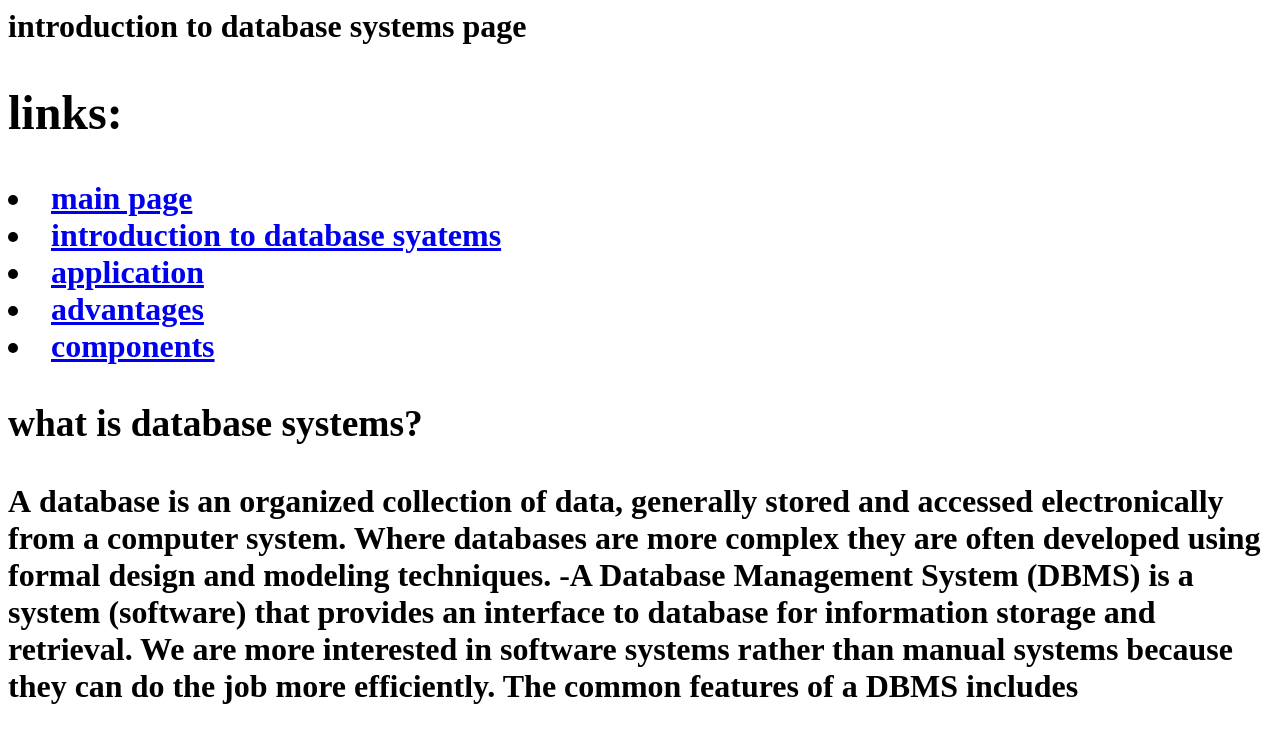
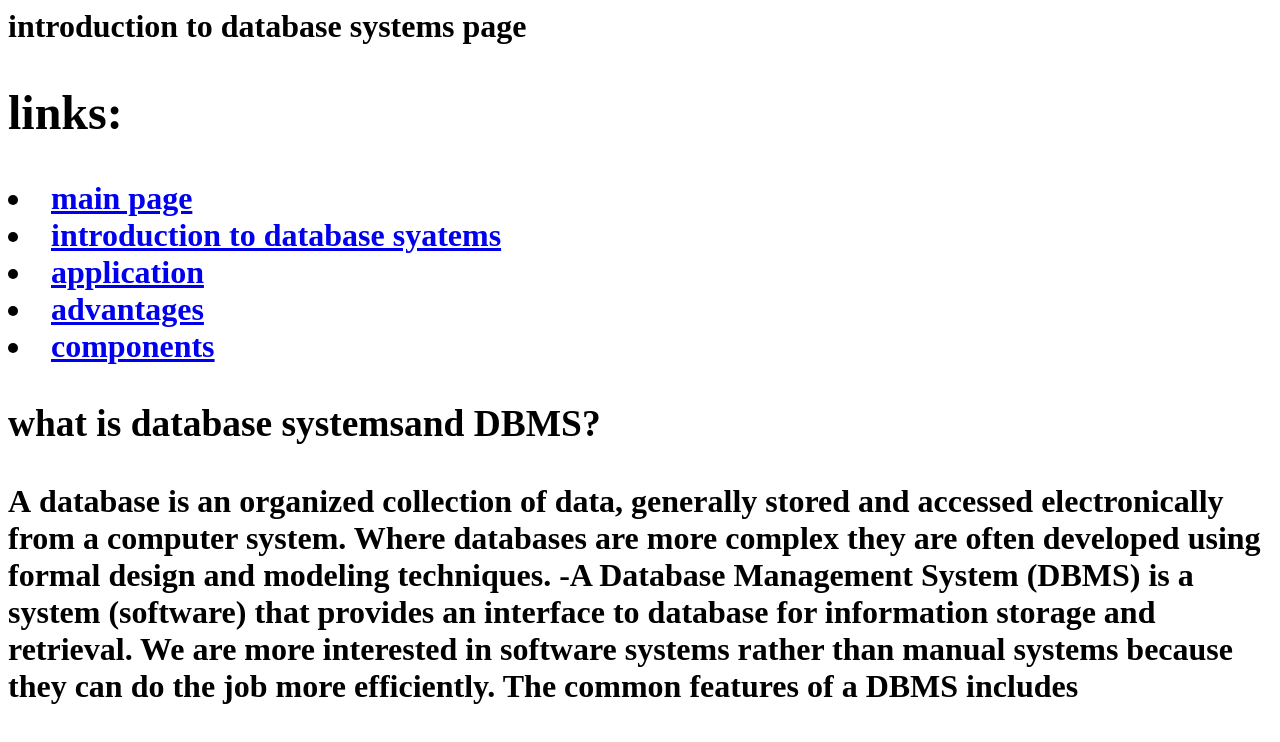
Before and after one commit to Ziad-Alaa/index.html, a plain HTML site: page introductiontodatabasesystems.html in a window 1280 px wide. Drawn offline with Linux system fonts and the light colour scheme.

Commit message:
Update introductiontodatabasesystems.html

```diff
--- a/introductiontodatabasesystems.html
+++ b/introductiontodatabasesystems.html
@@ -10,7 +10,7 @@
 <li><a href="advantages.html">advantages</a></li>
 <li><a href="components.html">components</a></li>
 </u1>
-<h3>what is database systems?</h3>
+<h3>what is database systemsand DBMS?</h3>
 A database is an organized collection of data, generally stored and accessed electronically from a computer system.
 Where databases are more complex they are often developed using formal design and modeling techniques.
 -A Database Management System (DBMS) is a system (software) that provides an interface to database for information storage and retrieval. We are more interested in software systems rather than manual systems because they can do the job more efficiently. The common features of a DBMS includes
```
